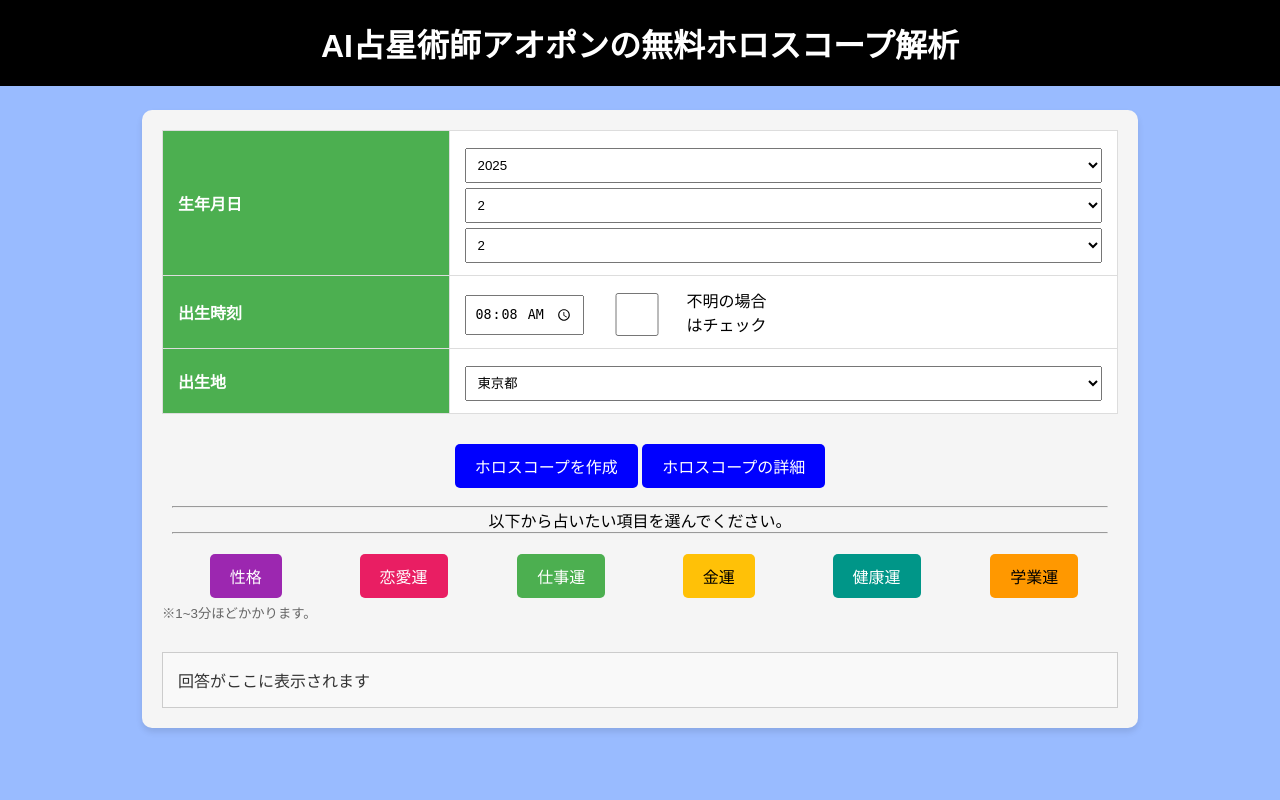
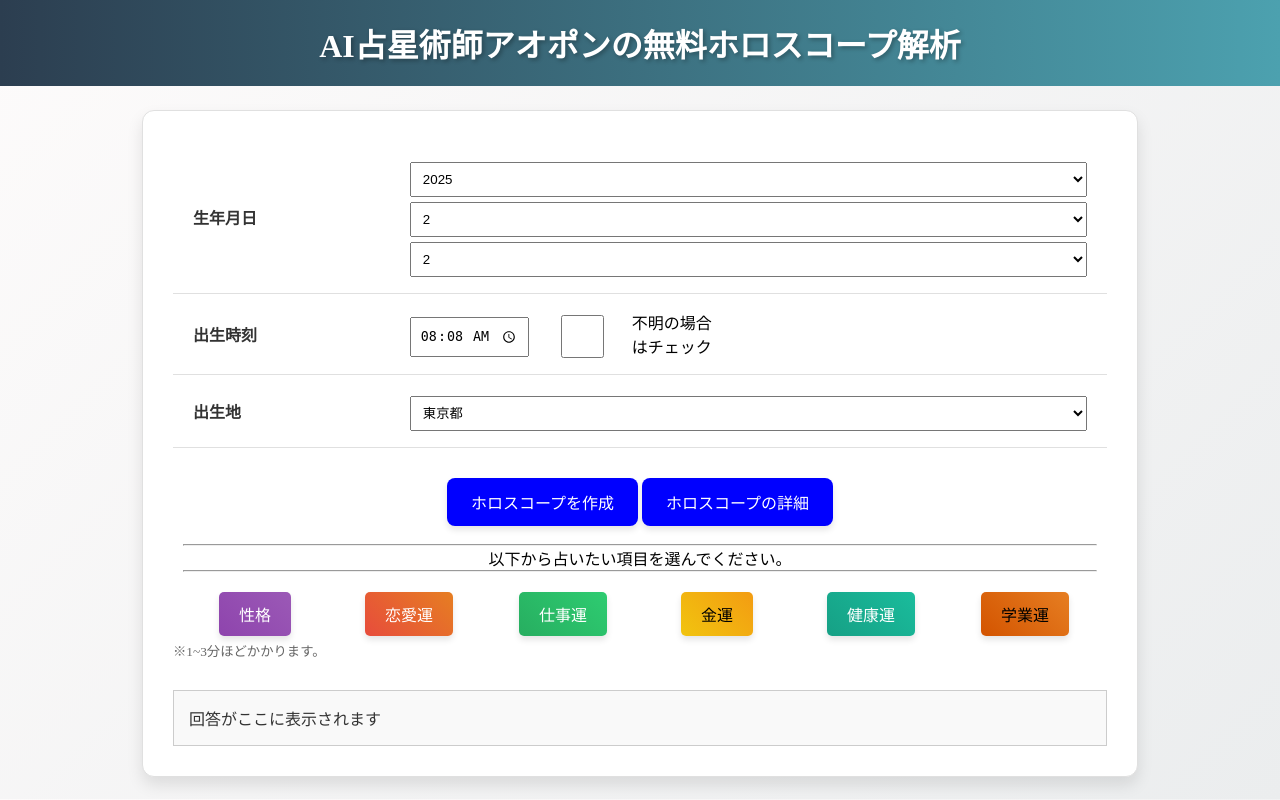
Before and after one commit to YutaAoyagi2018/aihoroscope, a Django app: page / in a window 1280 px wide. Run offline with Django 5.2, Linux system fonts and the light colour scheme; some libraries are stand-ins or nearby versions.

Commit message:
indexデザイン修正

```diff
--- a/horoscope_app/templates/horoscope_app/index.html
+++ b/horoscope_app/templates/horoscope_app/index.html
@@ -55,19 +55,22 @@
                 padding: 0;
             }
             body {
-                font-family: Arial, sans-serif;
+                /* 例：Google Fonts 等で 'Merriweather' や 'Playfair Display' を読み込んだ上で */
+                font-family: 'Merriweather', serif;
                 margin: 0;
-                background-color: #99bbff;
+                background: linear-gradient(135deg, #fdfbfb, #ebedee);
             }
 
             /* ヘッダー */
             h1 {
-                background-color: #000;
+                background: linear-gradient(90deg, #2c3e50, #4ca1af);
                 color: #fff;
                 padding: 20px;
                 text-align: center;
                 margin: 0;
                 width: 100%;
+                font-family: 'Playfair Display', serif;  /* 上質な印象のセリフ体 */
+                text-shadow: 2px 2px 4px rgba(0,0,0,0.3);
             }
 
             /* メインコンテナー */
@@ -84,10 +87,11 @@
             #horoscope-form {
                 flex: 1;
                 max-width: 100%;
-                background-color: #f5f5f5;
-                padding: 20px;
-                border-radius: 10px;
-                box-shadow: 0 4px 6px rgba(0, 0, 0, 0.1);
+                background-color: #fff;
+                padding: 30px;
+                border-radius: 12px;
+                box-shadow: 0 8px 16px rgba(0, 0, 0, 0.1);
+                border: 1px solid #e0e0e0;
             }
 
             /* テーブルのスタイル */
@@ -97,15 +101,16 @@
             }
             #horoscope-form th,
             #horoscope-form td {
-                padding: 12px 15px;
-                border: 1px solid #ddd;
+                padding: 16px 20px;
+                border: none;
+                border-bottom: 1px solid #e0e0e0;
                 text-align: left;
                 vertical-align: middle;
             }
             #horoscope-form th {
-                background-color: #4CAF50;
-                color: white;
-                width: 30%;
+                background-color: transparent;
+                color: #333;
+                font-weight: bold;
             }
             #horoscope-form td {
                 background-color: #fff;
@@ -123,18 +128,48 @@
                 min-width: 100px;
             }
 
-            /* ボタン */
+            /* 共通ボタンスタイルの変更 */
             button {
                 margin-top: 20px;
-                padding: 10px 20px;
+                padding: 12px 24px;
                 cursor: pointer;
-                border-radius: 5px;
+                border-radius: 8px;
                 font-size: 16px;
                 border: none;
+                transition: all 0.3s ease;
+                box-shadow: 0 4px 6px rgba(0,0,0,0.1);
             }
-            /* ボタンホバー */
-            #horoscope-form button:hover {
-                opacity: 0.9;
+            button:hover:not(:disabled) {
+                filter: brightness(95%);
+                transform: translateY(-2px);
+            }
+
+            /* 各ボタンのカラー例 */
+            /* 性格 */
+            #submit-button1 {
+                background: linear-gradient(45deg, #8e44ad, #9b59b6);
+            }
+            /* 恋愛運 */
+            #submit-button2 {
+                background: linear-gradient(45deg, #e74c3c, #e67e22);
+            }
+            /* 仕事運 */
+            #submit-button3 {
+                background: linear-gradient(45deg, #27ae60, #2ecc71);
+            }
+            /* 金運 (テキストは暗色) */
+            #submit-button4 {
+                background: linear-gradient(45deg, #f1c40f, #f39c12);
+                color: #000;
+            }
+            /* 健康運 */
+            #submit-button5 {
+                background: linear-gradient(45deg, #16a085, #1abc9c);
+            }
+            /* 学業運 (テキストは暗色) */
+            #submit-button6 {
+                background: linear-gradient(45deg, #d35400, #e67e22);
+                color: #000;
             }
 
             /* スピナーのスタイル */
@@ -352,27 +365,6 @@
             justify-content: center;   /* 内部のボタンを中央寄せ */
             }
 
-            /* 各ボタンのデフォルト色 */
-            #submit-button1 { /* 性格 */
-                background-color: #9C27B0;
-            }
-            #submit-button2 { /* 恋愛運 */
-                background-color: #E91E63;
-            }
-            #submit-button3 { /* 仕事運 */
-                background-color: #4CAF50;
-            }
-            #submit-button4 { /* 金運 */
-                background-color: #FFC107;
-                color: #000; /* 背景が明るいためテキストを黒に */
-            }
-            #submit-button5 { /* 健康運 */
-                background-color: #009688;
-            }
-            #submit-button6 { /* 学業運 */
-                background-color: #FF9800;
-                color: #000; /* 背景が明るいためテキストを黒に */
-            }
 
             /* ホバー時：少し暗めに */
             .analysis-button button:hover:not(:disabled) {
--- a/horoscope_app/views.py
+++ b/horoscope_app/views.py
@@ -253,5 +253,4 @@ def horoscope_detail(request):
         'marged_planets': merged_planets,
         'merged_house_data': merged_house_data,
     }
-    print(merged_planets)
     return render(request, 'horoscope_app/horoscope_detail.html', context)
```
Also changed, not shown: other parts of horoscope_app/templates/horoscope_app/index.html (+5 -27 lines).
